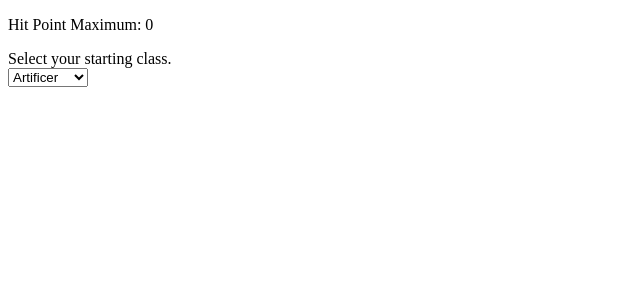
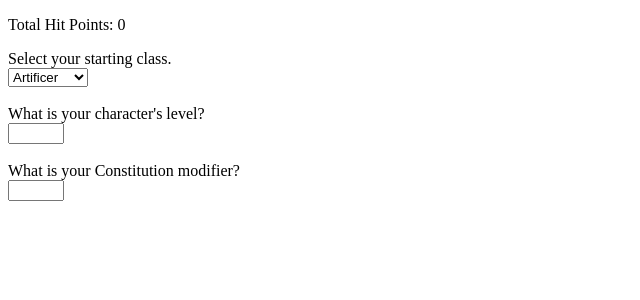
Before and after one commit to pakuhn93/dndatabase, a React (Vite) app: page /dndatabase/HP_Calc in a window 1280 px wide. Shown: the top 300 px of the page, without its empty margins (0-640 px from the left). Built offline with nearby package versions, Linux system fonts and the light colour scheme; no server answers.

Commit message:
completed the first iteration of the hp calculator

```diff
--- a/src/pages/HP_Calc.jsx
+++ b/src/pages/HP_Calc.jsx
@@ -1,22 +1,73 @@
-import { useState } from "react";
+import { useEffect, useState } from "react";
 
 export default function HP_Calc(){
-  const [totalHP, setTotalHP] = useState(0);
-  const [class1, setClass1] = useState(0);
-  const dropdownID = "class1";
+  const [startingClass, setStartingClass] = useState(0);
+  const [classHP, setClassHP] = useState(0);
+  const [modifierCON, setModifierCON] = useState(0);
+  const [levelTotal, setLevelTotal] = useState(0);
+  const [totalHP, setTotalHP] = useState(0);  // FUTURE: Add multiclass calculation.
 
-  const updateHP = (characterClass) => {
-    let calcHP = 0;
-    console.log("PROCESSED", characterClass)
-    return calcHP;
+  const hitDieAvg = (hitDie) => {
+    switch(hitDie){
+      case "1d6":
+        return 4;
+      case "1d8":
+        return 5;
+      case "1d10":
+        return 6;
+      case "1d12":
+        return 7;
+      default:
+        return 0;
+    }
   }
 
+  // FUTURE: Make this function more modular by returning the max value from the format '1d10'.
+  const hitDieMax = (hitDie) => {
+
+    // FUTURE: Make this function more modular when adding multiclass functionality by moving hitDieAvg to be its own thing.
+    setClassHP(hitDieAvg(hitDie));
+
+    switch(hitDie){
+      case "1d6":
+        return 6;
+      case "1d8":
+        return 8;
+      case "1d10":
+        return 10;
+      case "1d12":
+        return 12;
+      default:
+        return 0;
+    }
+  }
+
+  const updateLevelTotal = (e) => {
+    setLevelTotal(e.target.value);
+  }
+
+  // Keeps the HP updated on the client when changes are made to the selections.
+  const updateStartingClass = (e) => {
+    setStartingClass(hitDieMax(e.target.value));
+  }
+
+  const updateModifierCON = (e) => {
+    setModifierCON(e.target.value);
+  }
+
+  useEffect(() => {
+    console.log("PAGE UPDATED.");
+    setTotalHP(startingClass + (classHP*(levelTotal-1)) + (modifierCON*levelTotal));
+  }, [startingClass, classHP, modifierCON, levelTotal]);
+
+
+  // FUTURE: Change the option elements to a React mapped list, where the class information is imported from elsewhere.
   return(
     <div>
-      <p>Hit Point Maximum: { totalHP }</p>
-      <label htmlFor={dropdownID}>Select your starting class.</label>
+      <p>Total Hit Points: { totalHP }</p>
+      <label htmlFor="startingClass">Select your starting class.</label>
       <br></br>
-      <select id={dropdownID} onChange={() => updateHP(document.getElementById(dropdownID).value)}>
+      <select id="startingClass" onChange={updateStartingClass}>
         <option value="1d8">Artificer</option>
         <option value="1d12">Barbarian</option>
         <option value="1d8">Bard</option>
@@ -31,15 +82,20 @@ export default function HP_Calc(){
         <option value="1d8">Warlock</option>
         <option value="1d6">Wizard</option>
       </select>
+
+      <br></br>
+      <br></br>
+
+      <label htmlFor="levelTotal">What is your character's level?</label>
+      <br></br>
+      <input id="levelTotal" type="number" step="1" min="1" max="20" onChange={updateLevelTotal}></input>
+
+      <br></br>
+      <br></br>
+      <label htmlFor="modifierCON">What is your Constitution modifier?</label>
+      <br></br>
+      <input id="modifierCON" type="number" step="1" min="0" max="10" onChange={updateModifierCON}></input>
+
     </div>
   );
 }
-
-
-// <form id="calc-hp">
-//         <label htmlFor="level-1">What class did you select for level 1?</label>
-//         <br></br>
-//
-//         <br></br>
-//         <button type="submit">Submit</button>
-//       </form>
```
